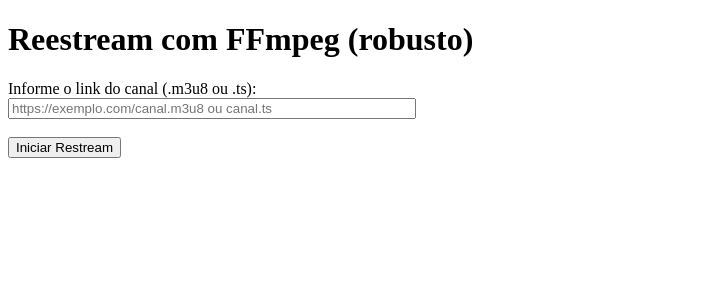
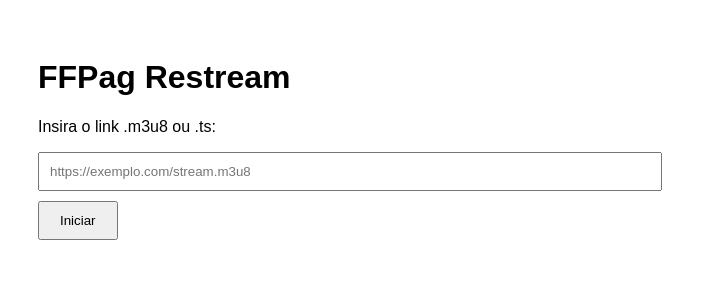
Before and after one commit to Antoniosouzatete/teste2, a website: page public/index.html in a window 1280 px wide. Shown: the whole page, without its empty margins (0-717 px from the left). Drawn offline with Linux system fonts and the light colour scheme.

Commit message:
Update index.html

```diff
--- a/public/index.html
+++ b/public/index.html
@@ -1,23 +1,30 @@
 <!DOCTYPE html>
-<html lang="pt-BR">
+<html lang="pt-br">
 <head>
-  <meta charset="UTF-8" />
-  <title>FFmpeg Restream Robust - Suporta .m3u8 e .ts</title>
+  <meta charset="UTF-8">
+  <title>FFPag Restream</title>
 </head>
-<body>
-  <h1>Reestream com FFmpeg (robusto)</h1>
-  <form method="POST" action="/restream">
-    <label for="inputUrl">Informe o link do canal (.m3u8 ou .ts):</label><br />
-    <input
-      type="url"
-      id="inputUrl"
-      name="inputUrl"
-      placeholder="https://exemplo.com/canal.m3u8 ou canal.ts"
-      required
-      style="width: 400px;"
-    />
-    <br /><br />
-    <button type="submit">Iniciar Restream</button>
-  </form>
+<body style="font-family: Arial; padding: 30px; max-width: 600px">
+  <h1>FFPag Restream</h1>
+  <p>Insira o link .m3u8 ou .ts:</p>
+  <input type="text" id="link" style="width: 100%; padding: 10px" placeholder="https://exemplo.com/stream.m3u8">
+  <button onclick="startRestream()" style="margin-top: 10px; padding: 10px 20px">Iniciar</button>
+  <p id="resultado" style="margin-top: 20px;"></p>
+
+  <script>
+    async function startRestream() {
+      const link = document.getElementById('link').value;
+      const res = await fetch('/start', {
+        method: 'POST',
+        headers: { 'Content-Type': 'application/json' },
+        body: JSON.stringify({ url: link })
+      });
+      const data = await res.json();
+      document.getElementById('resultado').innerHTML = `
+        <strong>${data.message}</strong><br>
+        <a href="${data.url}" target="_blank">${data.url}</a>
+      `;
+    }
+  </script>
 </body>
 </html>
```
